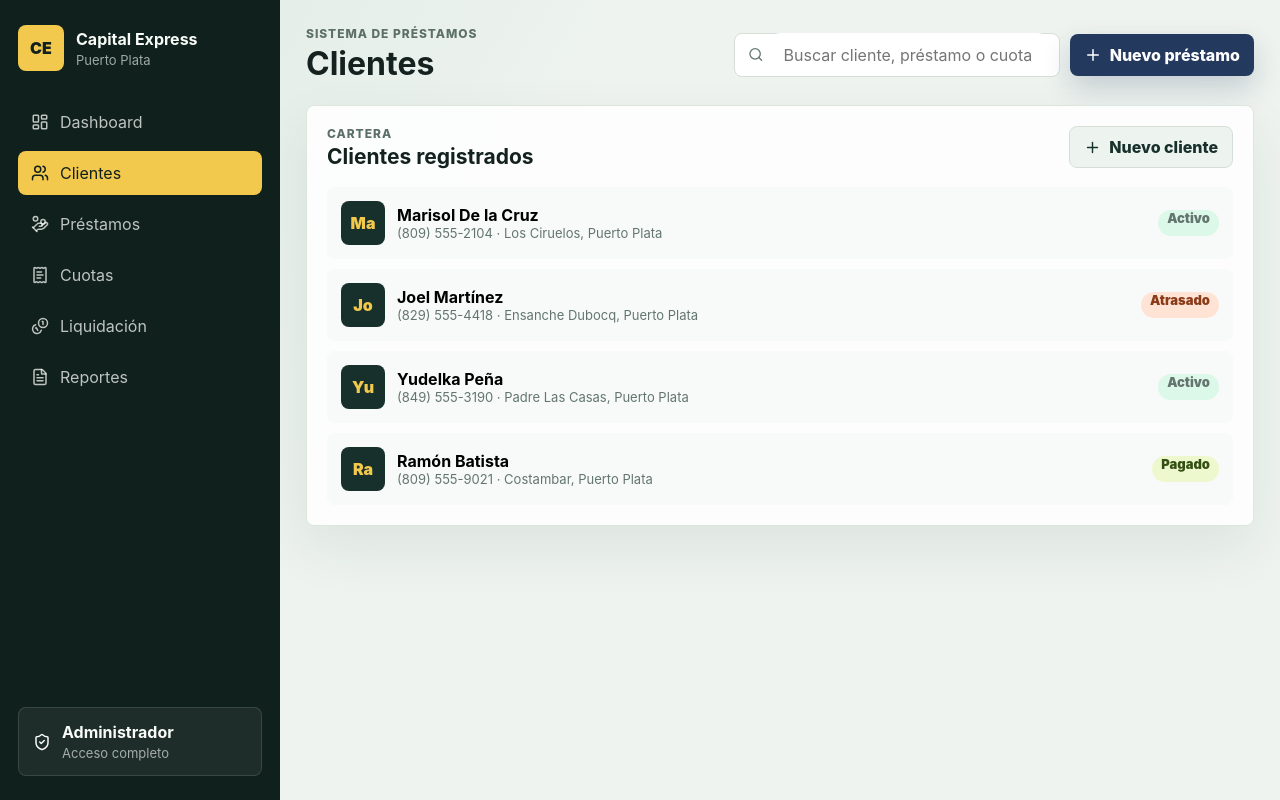
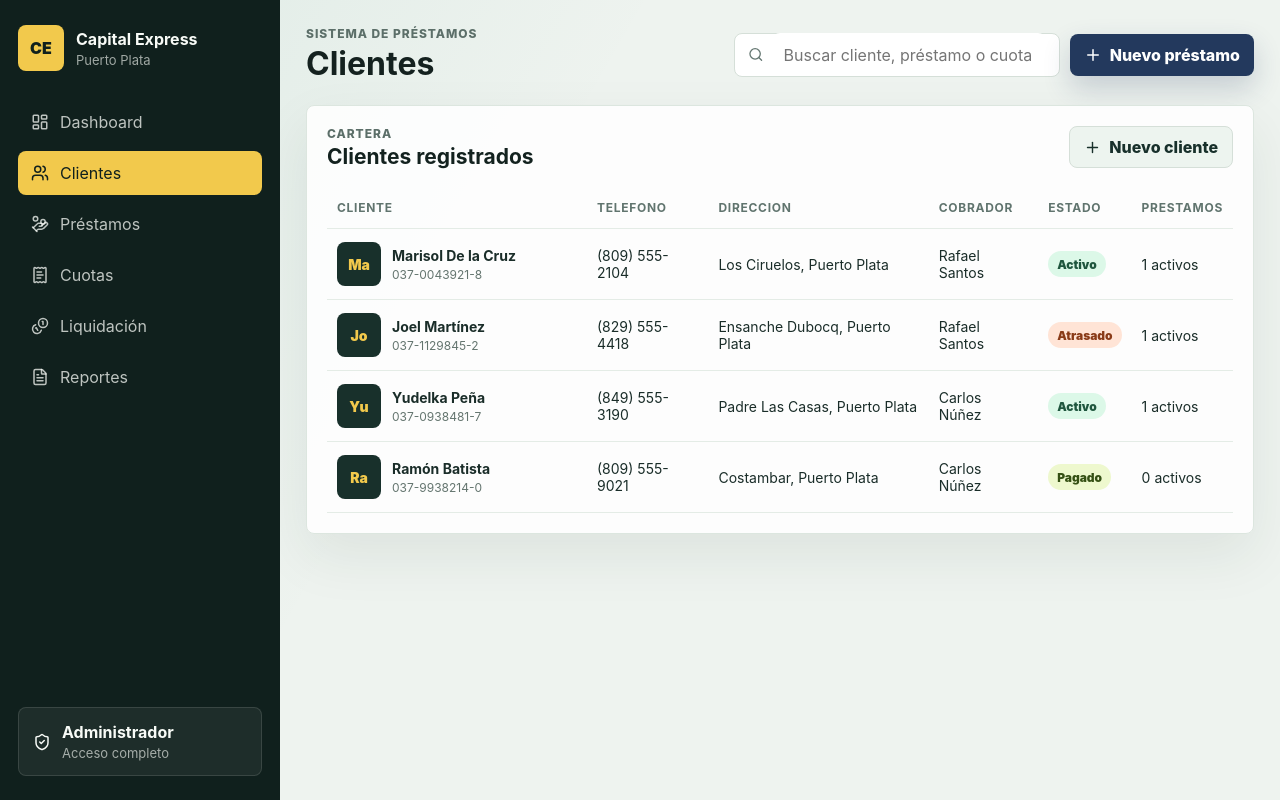
Before and after one commit to carlosreynag06/capital-express, a React (Vite) app: page / in a window 1280 px wide. Both pictures are taken after a click on the button "Clientes". Built offline with nearby package versions, Linux system fonts and the light colour scheme.

Commit message:
Move details into row drawers

```diff
--- a/src/App.css
+++ b/src/App.css
@@ -346,8 +346,6 @@ p {
   align-items: start;
 }
 
-.customers-layout.has-detail,
-.loans-layout.has-detail,
 .liquidation-layout {
   grid-template-columns: minmax(0, 1fr) 390px;
 }
@@ -394,10 +392,31 @@ p {
   font-weight: 900;
 }
 
+.drawer-layer {
+  position: fixed;
+  inset: 0;
+  z-index: 22;
+  pointer-events: none;
+}
+
+.drawer-backdrop {
+  position: absolute;
+  inset: 0;
+  border: 0;
+  background: rgba(8, 18, 15, 0.28);
+  pointer-events: auto;
+}
+
 .detail-sheet {
-  position: sticky;
-  top: 26px;
+  position: absolute;
+  inset: 0 0 0 auto;
+  width: min(520px, calc(100vw - 22px));
+  max-width: 100%;
+  overflow-y: auto;
   padding: 20px;
+  border-radius: 8px 0 0 8px;
+  pointer-events: auto;
+  animation: drawer-in 0.2s ease-out;
 }
 
 .info-grid {
@@ -452,6 +471,24 @@ table {
   min-width: 680px;
 }
 
+.table-person {
+  display: flex;
+  align-items: center;
+  gap: 11px;
+  min-width: 240px;
+}
+
+.table-person strong,
+.table-person span {
+  display: block;
+}
+
+.table-person span {
+  margin-top: 3px;
+  color: #64756f;
+  font-size: 12px;
+}
+
 th {
   color: #60746e;
   font-size: 12px;
@@ -477,6 +514,18 @@ td {
 
 .interactive-row:hover td {
   background: #f2f6fb;
+}
+
+@keyframes drawer-in {
+  from {
+    opacity: 0;
+    transform: translateX(24px);
+  }
+
+  to {
+    opacity: 1;
+    transform: translateX(0);
+  }
 }
 
 .status {
@@ -710,10 +759,6 @@ textarea {
     grid-template-columns: 1fr;
   }
 
-  .detail-sheet {
-    position: static;
-  }
-
   .reports-grid {
     grid-template-columns: repeat(2, minmax(0, 1fr));
   }
--- a/src/App.tsx
+++ b/src/App.tsx
@@ -28,6 +28,7 @@ import {
   Tooltip,
   XAxis,
 } from 'recharts'
+import type { ReactNode } from 'react'
 import { useMemo, useState } from 'react'
 import './App.css'
 
@@ -169,6 +170,13 @@ const initialLoans: Loan[] = [
     graceDays: 3,
     status: 'Activo',
   },
+]
+
+const loanHistory = [
+  { customerId: 1, id: 1094, principal: 4000, total: 5200, closed: '2026-03-18', status: 'Pagado' },
+  { customerId: 2, id: 1110, principal: 5000, total: 6525, closed: '2026-03-25', status: 'Renovado' },
+  { customerId: 3, id: 1088, principal: 5000, total: 6525, closed: '2026-02-28', status: 'Pagado' },
+  { customerId: 4, id: 1122, principal: 7000, total: 9100, closed: '2026-04-30', status: 'Pagado' },
 ]
 
 const collectionsTrend = [
@@ -457,7 +465,7 @@ function CustomersView({
   const customerLoans = initialLoans.filter((loan) => loan.customerId === selectedCustomer?.id)
 
   return (
-    <section className={selectedCustomer ? 'customers-layout has-detail' : 'customers-layout'}>
+    <section className="customers-layout">
       <div className="panel table-panel">
         <div className="panel-header">
           <div>
@@ -469,25 +477,48 @@ function CustomersView({
             Nuevo cliente
           </button>
         </div>
-        <div className="customer-list">
-          {customers.map((customer) => (
-            <button
-              className={selectedCustomer?.id === customer.id ? 'customer-card selected' : 'customer-card'}
-              key={customer.id}
-              onClick={() => onSelectCustomer(customer)}
-            >
+        <div className="responsive-table">
+          <table>
+            <thead>
+              <tr>
+                <th>Cliente</th>
+                <th>Telefono</th>
+                <th>Direccion</th>
+                <th>Cobrador</th>
+                <th>Estado</th>
+                <th>Prestamos</th>
+              </tr>
+            </thead>
+            <tbody>
+              {customers.map((customer) => {
+                const loans = initialLoans.filter((loan) => loan.customerId === customer.id)
+
+                return (
+                  <tr className="interactive-row" key={customer.id} onClick={() => onSelectCustomer(customer)}>
+                    <td>
+                      <div className="table-person">
                         <div className="avatar">{customer.name.slice(0, 2)}</div>
                         <div>
                           <strong>{customer.name}</strong>
-                <span>{customer.phone} · {customer.address}</span>
+                          <span>{customer.cedula}</span>
                         </div>
-              <StatusBadge status={customer.status} />
-            </button>
-          ))}
+                      </div>
+                    </td>
+                    <td>{customer.phone}</td>
+                    <td>{customer.address}</td>
+                    <td>{customer.collector}</td>
+                    <td><StatusBadge status={customer.status} /></td>
+                    <td>{loans.length} activos</td>
+                  </tr>
+                )
+              })}
+            </tbody>
+          </table>
         </div>
       </div>
 
       {selectedCustomer && (
+        <DetailDrawer onClose={onCloseCustomer} label="Cerrar ficha del cliente">
           <aside className="detail-sheet">
             <div className="sheet-header">
               <div>
@@ -499,16 +530,16 @@ function CustomersView({
               </button>
             </div>
             <div className="info-grid">
-            <Info label="Teléfono" value={selectedCustomer.phone} />
-            <Info label="Cédula" value={selectedCustomer.cedula} />
-            <Info label="Dirección" value={selectedCustomer.address} />
+              <Info label="Telefono" value={selectedCustomer.phone} />
+              <Info label="Cedula" value={selectedCustomer.cedula} />
+              <Info label="Direccion" value={selectedCustomer.address} />
               <Info label="Cobrador" value={selectedCustomer.collector} />
               <Info label="Referencias" value={selectedCustomer.references} />
               <Info label="Notas" value={selectedCustomer.notes} />
             </div>
 
             <div className="sheet-section">
-            <h3>Préstamos activos</h3>
+              <h3>Prestamos activos</h3>
               {customerLoans.map((loan) => (
                 <button className="loan-mini" key={loan.id} onClick={() => onOpenLoan(loan)}>
                   <div>
@@ -532,7 +563,21 @@ function CustomersView({
                   </div>
                 ))}
             </div>
+
+            <div className="sheet-section">
+              <h3>Historial de prestamos</h3>
+              {loanHistory
+                .filter((loan) => loan.customerId === selectedCustomer.id)
+                .map((loan) => (
+                  <div className="history-row" key={loan.id}>
+                    <span>#{loan.id} · {loan.closed}</span>
+                    <strong>{formatMoney(loan.total)}</strong>
+                    <small>{loan.status}</small>
+                  </div>
+                ))}
+            </div>
           </aside>
+        </DetailDrawer>
       )}
     </section>
   )
@@ -554,7 +599,7 @@ function LoansView({
   onNewLoan: () => void
 }) {
   return (
-    <section className={selectedLoan ? 'loans-layout has-detail' : 'loans-layout'}>
+    <section className="loans-layout">
       <div className="panel table-panel">
         <div className="panel-header">
           <div>
@@ -587,7 +632,14 @@ function LoansView({
                   <td>{loan.paidPayments}/{loan.payments}</td>
                   <td><StatusBadge status={loan.status} /></td>
                   <td>
-                    <button className="icon-button" onClick={() => onOpenLoan(loan)} aria-label="Abrir préstamo">
+                    <button
+                      className="icon-button"
+                      onClick={(event) => {
+                        event.stopPropagation()
+                        onOpenLoan(loan)
+                      }}
+                      aria-label="Abrir préstamo"
+                    >
                       <MoreHorizontal size={18} />
                     </button>
                   </td>
@@ -599,14 +651,33 @@ function LoansView({
       </div>
 
       {selectedLoan && (
+        <DetailDrawer onClose={onCloseLoan} label="Cerrar detalle del préstamo">
           <LoanDetail
             loan={selectedLoan}
             renewalPreview={renewalPreview}
             onClose={onCloseLoan}
             onRenew={() => onRenew(selectedLoan)}
           />
+        </DetailDrawer>
       )}
     </section>
+  )
+}
+
+function DetailDrawer({
+  children,
+  label,
+  onClose,
+}: {
+  children: ReactNode
+  label: string
+  onClose: () => void
+}) {
+  return (
+    <div className="drawer-layer">
+      <button className="drawer-backdrop" onClick={onClose} aria-label={label} />
+      {children}
+    </div>
   )
 }
 
```
Lines whose indentation alone changed are shown as unchanged.
